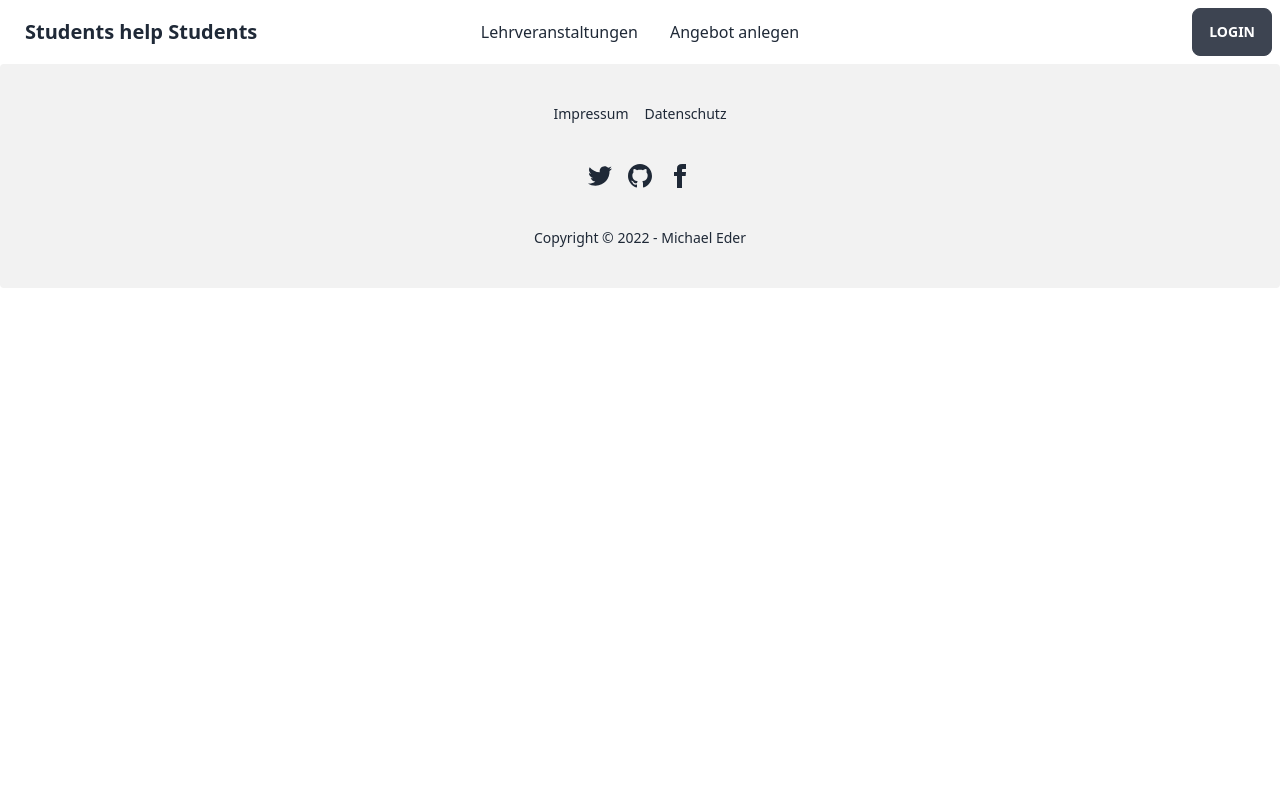
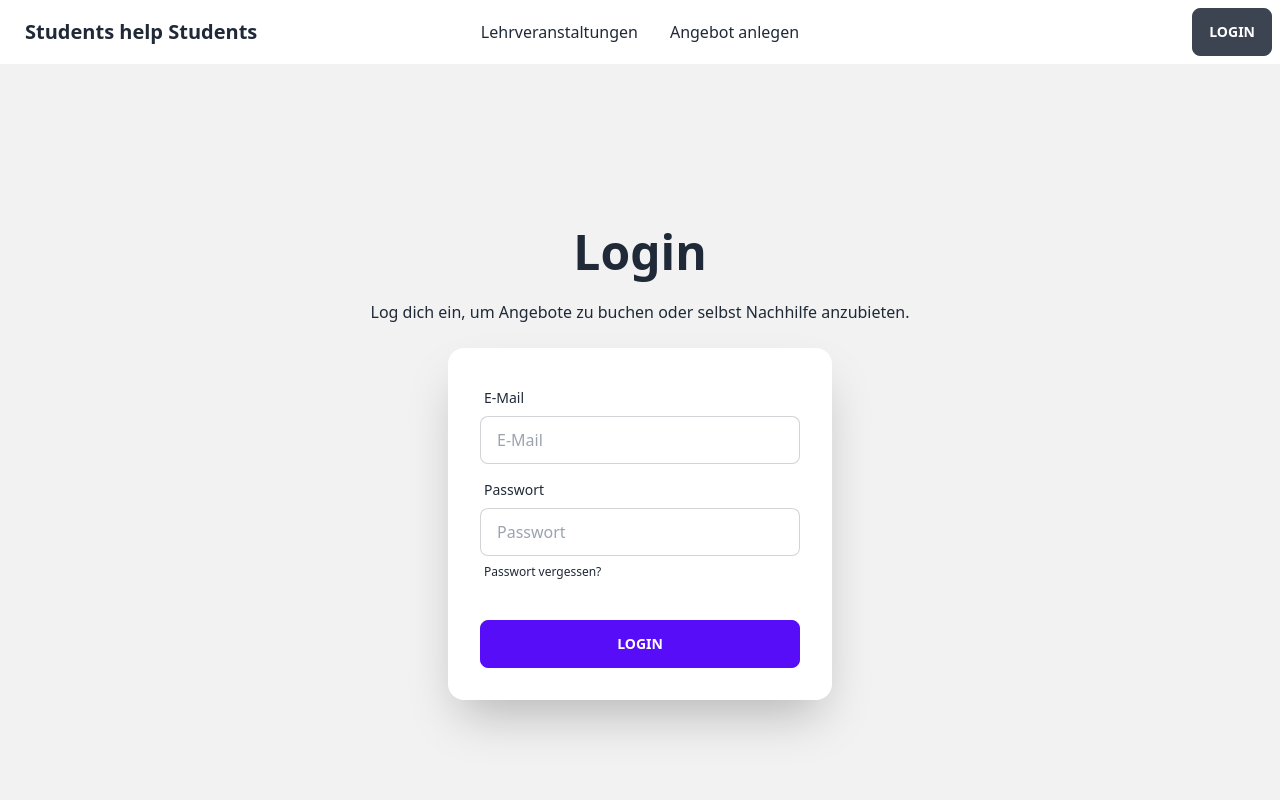
Before and after one commit to MichaelEder1/StudentHelpStudent_Frontend, an Angular app: page /login in a window 1280 px wide. Before the commit this address led to /. Shown: the top 800 px of the page. Built offline with nearby package versions, Linux system fonts and the light colour scheme.

Commit message:
added login component

```diff
--- a/src/app/app-routing.module.ts
+++ b/src/app/app-routing.module.ts
@@ -1,10 +1,15 @@
-import { NgModule } from '@angular/core';
-import { RouterModule, Routes } from '@angular/router';
+import {NgModule} from '@angular/core';
+import {RouterModule, Routes} from '@angular/router';
+import {LoginComponent} from "./components/login/login.component";
 
-const routes: Routes = [];
+const routes: Routes = [
+  //{ path: '', component: StartComponent, pathMatch: ‘full’ }
+  {path: 'login', component: LoginComponent},
+];
 
 @NgModule({
   imports: [RouterModule.forRoot(routes)],
   exports: [RouterModule]
 })
-export class AppRoutingModule { }
+export class AppRoutingModule {
+}
--- a/src/app/app.module.ts
+++ b/src/app/app.module.ts
@@ -5,12 +5,14 @@ import {AppRoutingModule} from './app-routing.module';
 import {AppComponent} from './app.component';
 import {NavComponent} from './components/layout/nav/nav.component';
 import {FooterComponent} from './components/layout/footer/footer.component';
+import {LoginComponent} from './components/login/login.component';
 
 @NgModule({
   declarations: [
     AppComponent,
     NavComponent,
-    FooterComponent
+    FooterComponent,
+    LoginComponent
   ],
   imports: [
     BrowserModule,
--- /dev/null
+++ b/src/app/components/login/login.component.html
@@ -0,0 +1,30 @@
+<div class="hero min-h-screen bg-base-200">
+  <div>
+    <div class="text-center lg:text-left">
+      <h1 class="text-5xl text-center font-bold">Login</h1>
+      <p class="py-6 text-center">Log dich ein, um Angebote zu buchen oder selbst Nachhilfe anzubieten.</p>
+    </div>
+    <div class="card m-auto flex flex-shrink-0 w-full max-w-sm shadow-2xl bg-base-100">
+      <div class="card-body">
+        <div class="form-control">
+          <label class="label">
+            <span class="label-text">E-Mail</span>
+          </label>
+          <input type="text" placeholder="E-Mail" class="input input-bordered">
+        </div>
+        <div class="form-control">
+          <label class="label">
+            <span class="label-text">Passwort</span>
+          </label>
+          <input type="text" placeholder="Passwort" class="input input-bordered">
+          <label class="label">
+            <a href="#" class="label-text-alt link link-hover">Passwort vergessen?</a>
+          </label>
+        </div>
+        <div class="form-control mt-6">
+          <button class="btn btn-primary">Login</button>
+        </div>
+      </div>
+    </div>
+  </div>
+</div>
--- /dev/null
+++ b/src/app/components/login/login.component.ts
@@ -0,0 +1,15 @@
+import {Component, OnInit} from '@angular/core';
+
+@Component({
+  selector: 'shs-login',
+  templateUrl: './login.component.html',
+  styleUrls: ['./login.component.scss']
+})
+export class LoginComponent implements OnInit {
+
+  constructor() { }
+
+  ngOnInit(): void {
+  }
+
+}
```
Also changed, not shown: src/app/components/login/login.component.scss (added).
